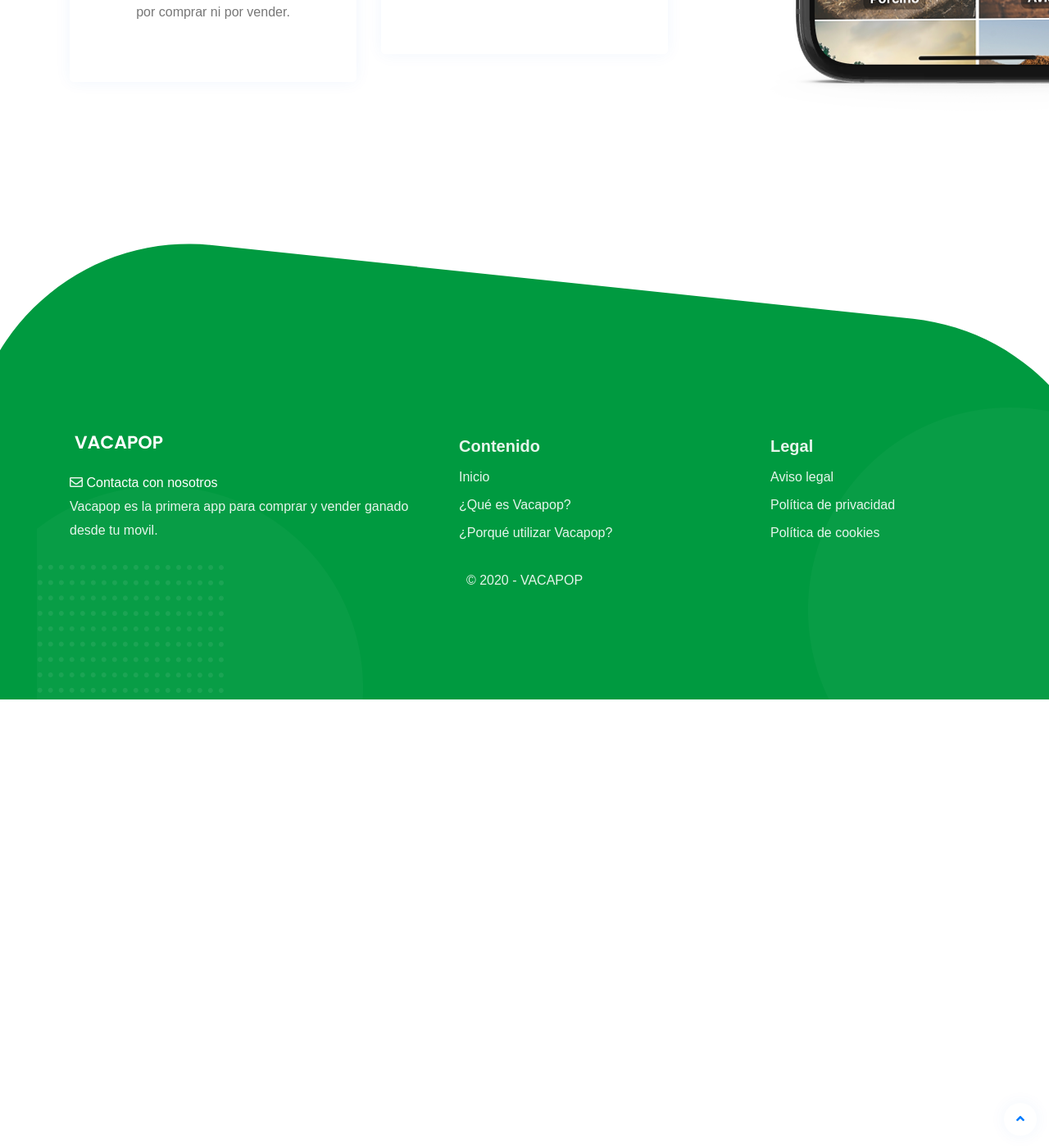
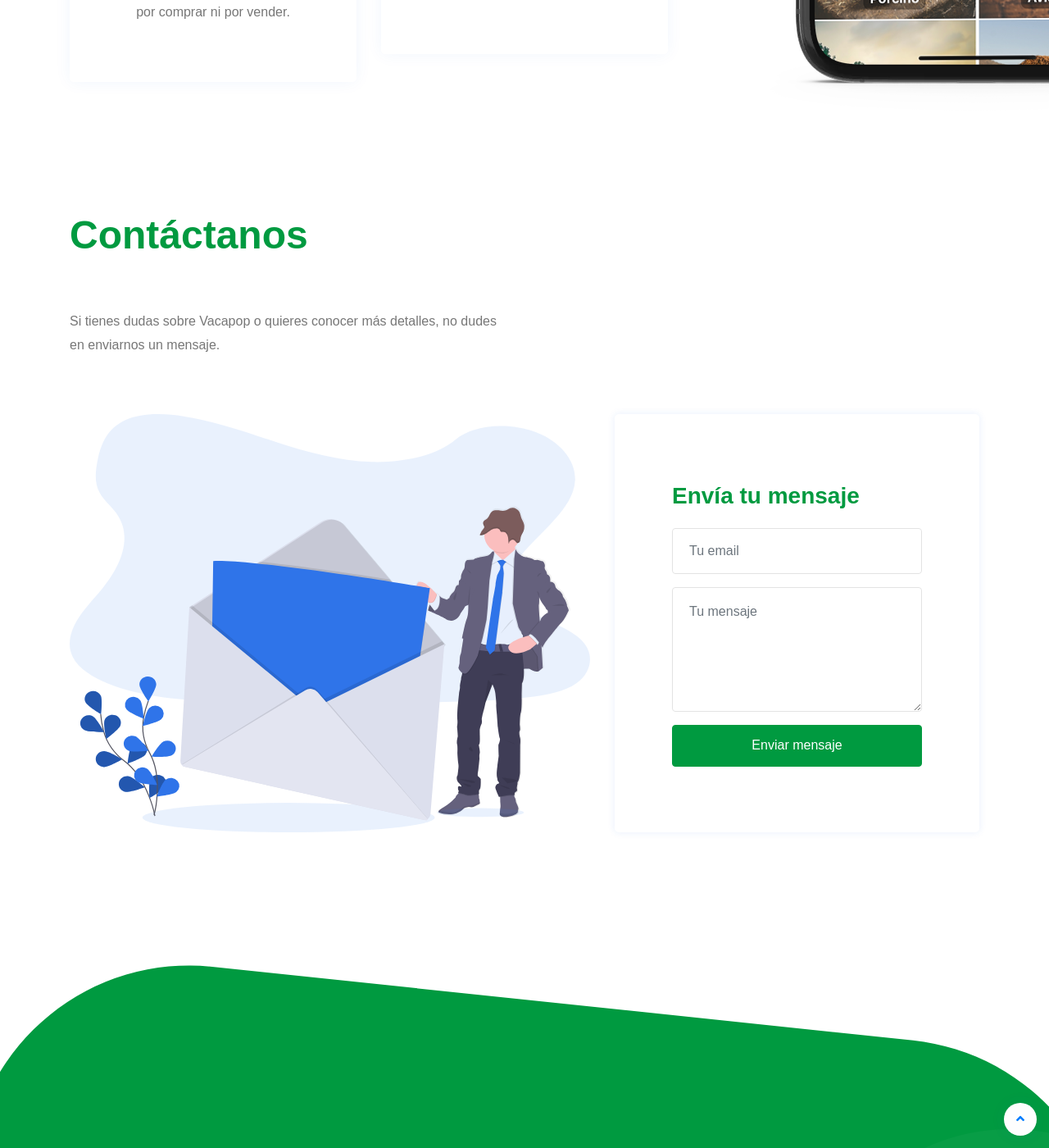
Before and after one commit to project-market-bb/project-market-bb.github.io, a Jekyll site: the page built from index.html, in a window 1280 px wide and 1400 px high, scrolled down 3017 px. Shown: the whole window at 82% size. Built offline with Jekyll 4.4.1, drawn with Linux system fonts in a browser that asks for light colours; some web fonts are replaced; before the commit the page ends 3870 px from its top, so only the background shows below that.

Commit message:
Add contact form

```diff
--- a/_includes/subscribe.html
+++ b/_includes/subscribe.html
@@ -16,8 +16,10 @@
         <div class="row">
             <div class="col-md-6">
             <div class="section-title m-b-60">
-                <h2 class="big-font2">Get In Touch</h2>
-                <p>Lorem ipsum dolor sit amet, consetetur sadipscing elitr, sed diam nonumy eirmod tempor invidunt ut and typesetting.</p>
+                <h2 class="big-font2">Contáctanos</h2>
+                <p>
+                    Si tienes dudas sobre Vacapop o quieres conocer más detalles, no dudes en enviarnos un mensaje.
+                </p>
             </div>
             </div>
         </div>
@@ -28,17 +30,20 @@
             <div class="col-md-6 col-lg-5">
             <div class="newsletter-form" data-aos="fade-up-left">
                 <div class="inner-title m-b-30">
-                    <h3 class="heading-3">Send Your Message</h3>
+                    <h3 class="heading-3">Envía tu mensaje</h3>
                 </div>
-                <form action="#">
+                <form action="https://formkeep.com/f/8cea0e9547fd"
+                    accept-charset="UTF-8"
+                    enctype="multipart/form-data"
+                    method="POST">
                     <div class="form-group">
-                        <input type="email" class="form-control" placeholder="Email Address">
+                        <input name='email' type="email" class="form-control" placeholder="Tu email">
                     </div>
                     <div class="form-group">
-                        <textarea class="form-control" placeholder="Your Message Here" rows="5"></textarea>
+                        <textarea name='message' class="form-control" placeholder="Tu mensaje" rows="5"></textarea>
                     </div>
                     <div class="form-group m-0">
-                        <button class=" btn-primary btn-block" type="submit">Send Message</button>
+                        <button class="btn-primary btn-block" style="background-color: #009a40; border-color: #009a40;" type="submit">Enviar mensaje</button>
                     </div>
                 </form>
             </div>
--- a/index.html
+++ b/index.html
@@ -4,6 +4,7 @@
 
 {% include apps_area.html %}
 {% include featured.html %}
+{% include subscribe.html %}
 
 {% comment %}
   {% include video_area.html %}
```
Also changed, not shown: pages/contact.html (+9 -6 lines).
